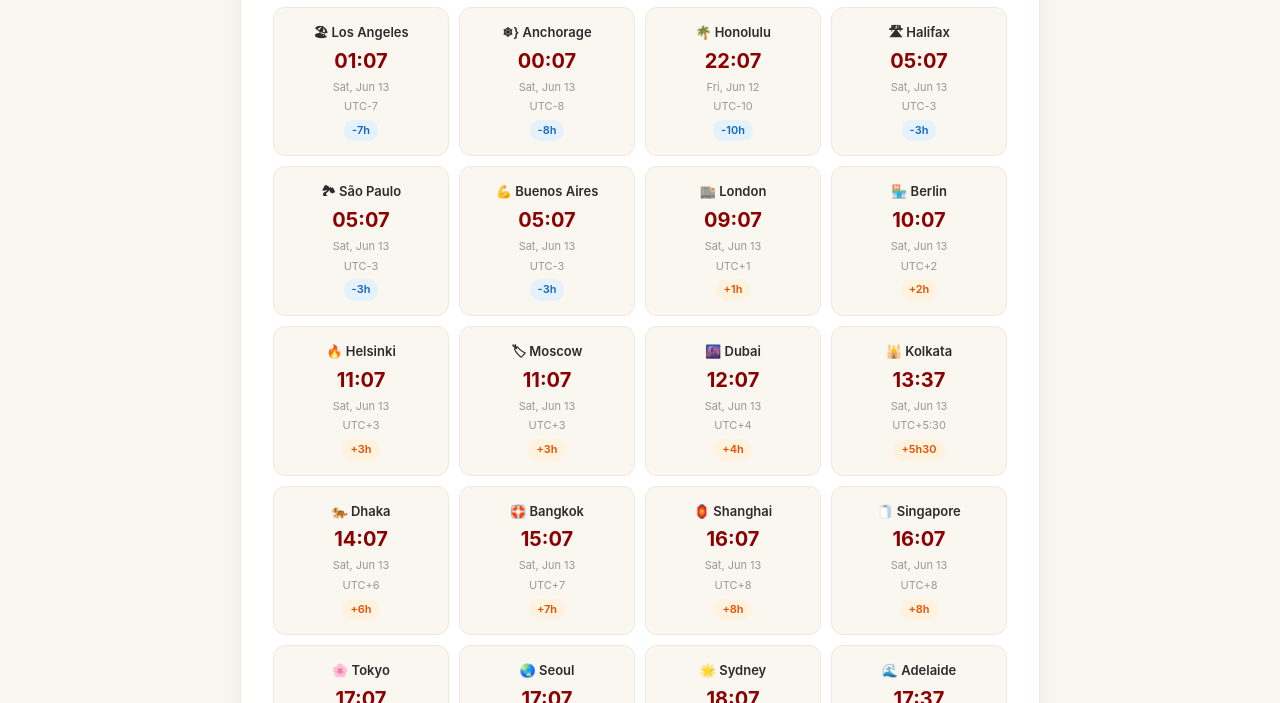
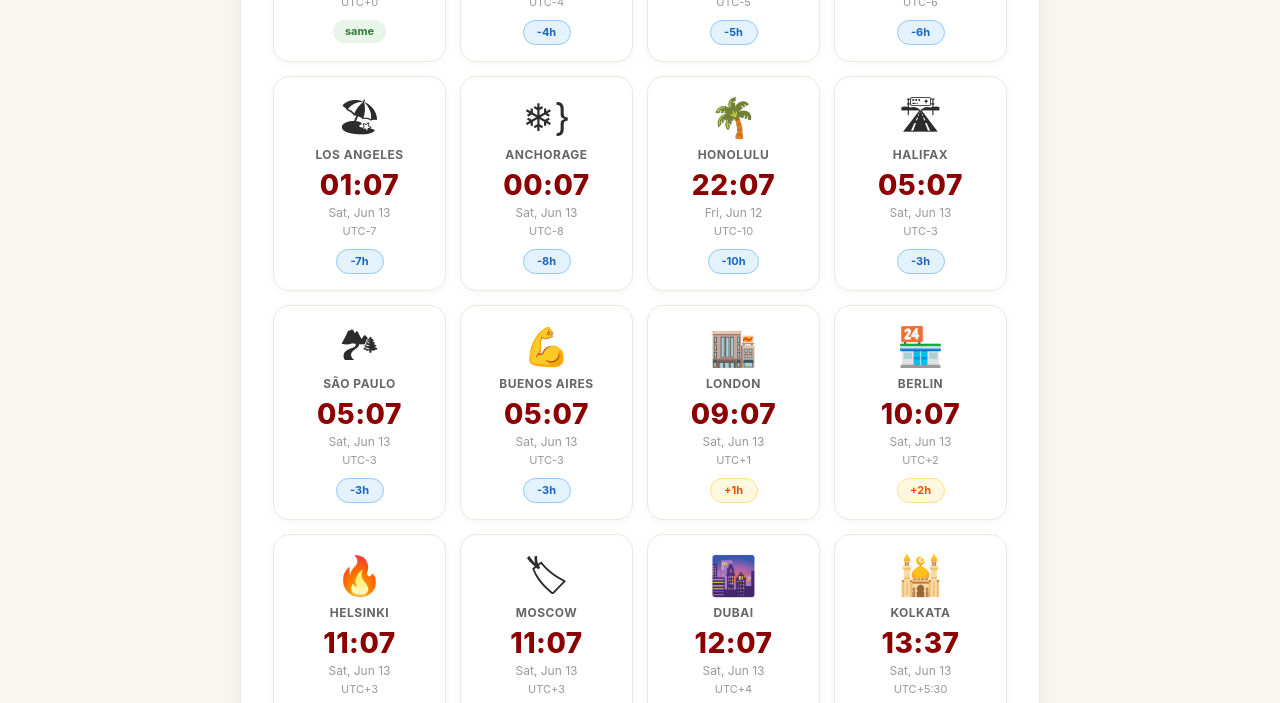
Before and after one commit to silingling/tools-hub, a plain HTML site: page timezone-converter/index.html in a window 1280 px wide. Shown: the part 711-1414 px from the top of the page. Drawn offline with Linux system fonts and the light colour scheme.

Commit message:
Redesign cards: big emoji, large time, better styling

```diff
--- a/timezone-converter/index.html
+++ b/timezone-converter/index.html
@@ -50,17 +50,18 @@
 
     /* World clocks */
     .world-clocks { margin-top: 4px; }
-    .clock-grid { display: grid; grid-template-columns: repeat(auto-fill, minmax(140px, 1fr)); gap: 10px; }
-    .clock-card { padding: 14px; border-radius: 12px; background: var(--bg); border: 1px solid #f0e8e0; text-align: center; transition: all .2s; }
-    .clock-card:hover { border-color: var(--tools-red); }
-    .clock-card .city { font-size: 13px; font-weight: 600; color: var(--text); }
-    .clock-card .time { font-size: 20px; font-weight: 700; color: var(--tools-dark); margin: 2px 0; }
-    .clock-card .date { font-size: 11px; color: var(--text-muted); }
-    .clock-card .offset { font-size: 11px; color: var(--text-muted); margin-top: 2px; }
-    .clock-card .diff { font-size: 11px; font-weight: 600; padding: 2px 8px; border-radius: 50px; display: inline-block; margin-top: 4px; }
+    .clock-grid { display: grid; grid-template-columns: repeat(auto-fill, minmax(165px, 1fr)); gap: 14px; }
+    .clock-card { padding: 18px 14px 16px; border-radius: 16px; background: var(--bg-card); border: 1px solid #eee8e0; text-align: center; transition: all .25s; box-shadow: 0 2px 8px rgba(0,0,0,.04); position: relative; overflow: hidden; }
+    .clock-card:hover { border-color: var(--tools-red); transform: translateY(-2px); box-shadow: 0 6px 20px rgba(196,30,58,.1); }
+    .clock-card .card-emoji { font-size: 38px; display: block; margin-bottom: 4px; line-height: 1.2; }
+    .clock-card .city { font-size: 12px; font-weight: 700; color: var(--text-light); text-transform: uppercase; letter-spacing: .5px; }
+    .clock-card .time { font-size: 28px; font-weight: 800; color: var(--tools-dark); margin: 6px 0 2px; line-height: 1.1; letter-spacing: .5px; }
+    .clock-card .date { font-size: 12px; color: var(--text-muted); }
+    .clock-card .offset { font-size: 11px; color: var(--text-muted); margin-top: 1px; }
+    .clock-card .diff { font-size: 11px; font-weight: 700; padding: 3px 12px; border-radius: 50px; display: inline-block; margin-top: 8px; min-width: 48px; }
     .diff.same { background: #e8f5e9; color: #2e7d32; }
-    .diff.ahead { background: #fff3e0; color: #e65100; }
-    .diff.behind { background: #e3f2fd; color: #1565c0; }
+    .diff.ahead { background: #fff8e1; color: #e65100; border: 1px solid #ffe082; }
+    .diff.behind { background: #e3f2fd; color: #1565c0; border: 1px solid #90caf9; }
 
     footer { margin-top: auto; background: var(--bg-card); border-top: 1px solid #eee; padding: 32px 0; text-align: center; }
     footer p { font-size: 13px; color: var(--text-muted); }
@@ -239,18 +240,19 @@ function updateAllClocks() {
     const t = fmtTime(masterDate, tz.code);
     const d = fmtShortDate(masterDate, tz.code);
     const off = fmtOffset(tz.code, masterDate);
+    const e = tz.emoji || '\u{1F310}';
 
     // Time difference badge
     const tzOff = getTzOffset(tz.code, masterDate);
     const diffMin = tzOff - srcOffset;
     let diffLabel = '', diffClass = 'same';
     if (diffMin === 0) { diffLabel = 'same'; diffClass = 'same'; }
-    else if (diffMin > 0) { const h = Math.floor(diffMin/60); diffLabel = '+' + h + 'h'; diffClass = 'ahead'; }
-    else { const h = Math.floor(-diffMin/60); diffLabel = '-' + h + 'h'; diffClass = 'behind'; }
-    if (diffMin % 60 !== 0) diffLabel += String(Math.abs(diffMin)%60);
+    else if (diffMin > 0) { const h = Math.floor(diffMin/60); diffLabel = '+' + h + 'h'; diffClass = 'ahead'; const rm = Math.abs(diffMin) % 60; if(rm) diffLabel += String(rm); }
+    else { const h = Math.floor(-diffMin/60); diffLabel = '-' + h + 'h'; diffClass = 'behind'; const rm = Math.abs(diffMin) % 60; if(rm) diffLabel += String(rm); }
 
     return '<div class="clock-card">' +
-      '<div class="city">' + (tz.emoji || '') + ' ' + tz.city + '</div>' +
+      '<span class="card-emoji">' + e + '</span>' +
+      '<div class="city">' + tz.city + '</div>' +
       '<div class="time">' + t + '</div>' +
       '<div class="date">' + d + '</div>' +
       '<div class="offset">' + off + '</div>' +
```
